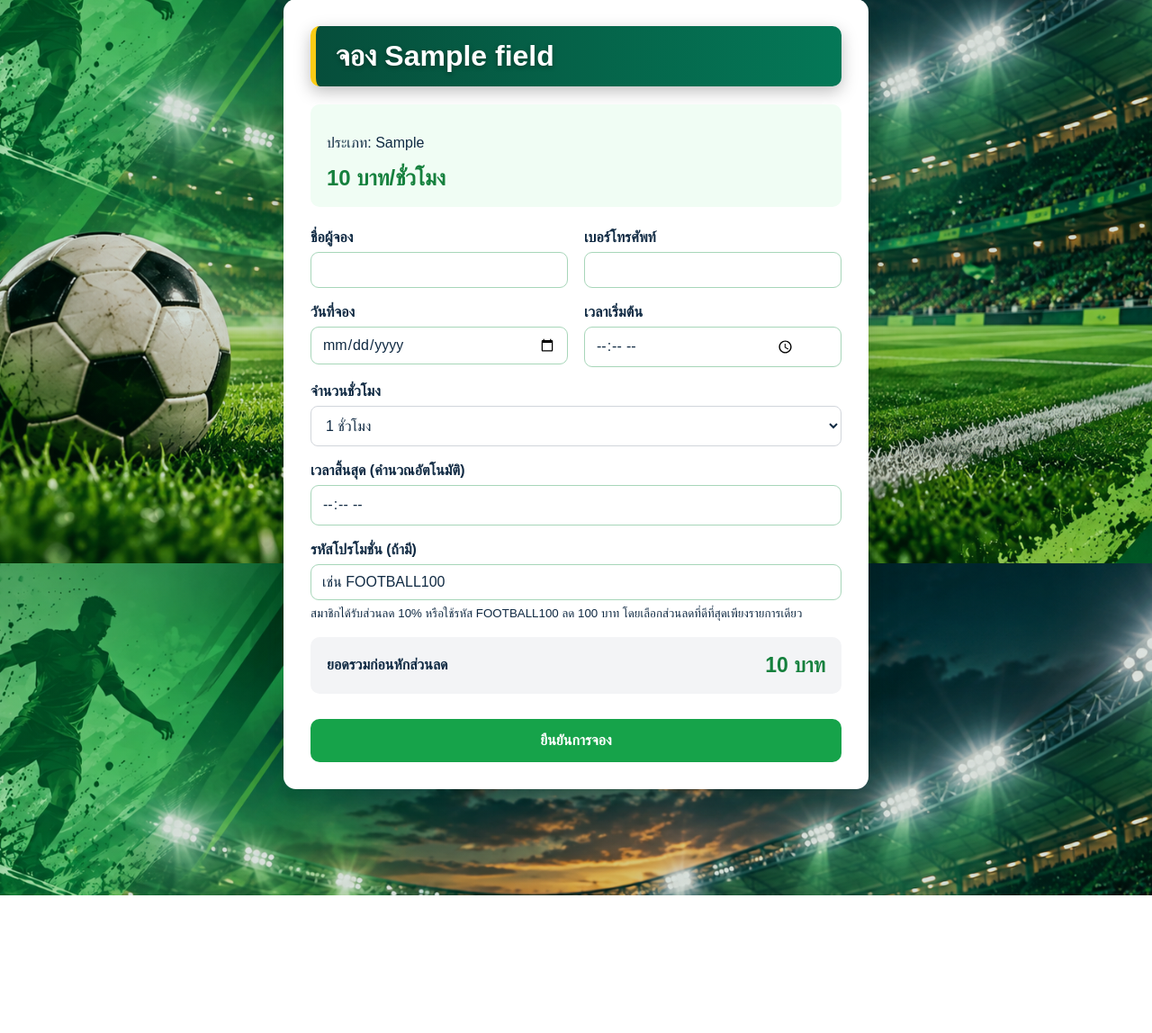
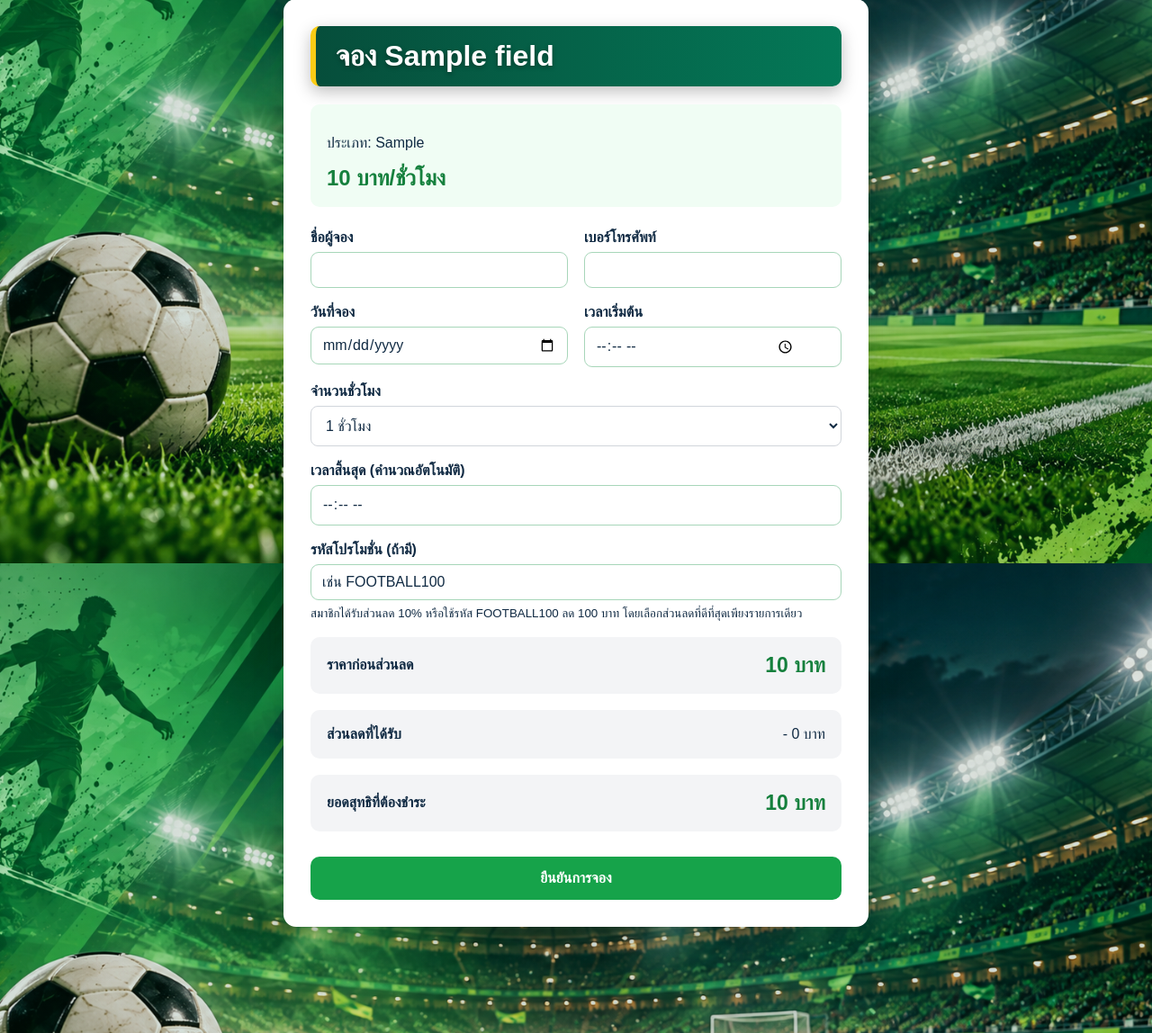
Before and after one commit to kotfly101-blip/football-booking-platform, a Flask app: page /book/1 in a window 1280 px wide. Shown: the part 174-1322 px from the top of the page at 90% size. Before the commit the page ends 1169 px from the top, so only its background shows below. Run offline with Flask 3, Linux system fonts and the light colour scheme; tables that the repository leaves empty hold one stand-in row (values such as "Sample post").

Commit message:
Fix booking discount and final price preview

```diff
--- a/app/templates/booking.html
+++ b/app/templates/booking.html
@@ -342,8 +342,16 @@
       </div>
 
       <div class="total-box full-width">
-        <strong>ยอดรวมก่อนหักส่วนลด</strong>
+        <strong>ราคาก่อนส่วนลด</strong>
         <span class="total-price" id="totalPrice">-</span>
+      </div>
+      <div class="total-box full-width">
+        <strong>ส่วนลดที่ได้รับ</strong>
+        <span id="discountPrice">-</span>
+      </div>
+      <div class="total-box full-width">
+        <strong>ยอดสุทธิที่ต้องชำระ</strong>
+        <span class="total-price" id="finalPrice">-</span>
       </div>
 
       <button type="submit" class="booking-btn full-width">
@@ -361,6 +369,13 @@ document.addEventListener("DOMContentLoaded", function () {
   const endTime = document.getElementById("end_time");
   const totalPrice = document.getElementById("totalPrice");
   const fieldPrice = document.getElementById("fieldPrice");
+  const discountPrice = document.getElementById("discountPrice");
+  const finalPrice = document.getElementById("finalPrice");
+  const promoInput = document.getElementById("promo_code");
+  const isMember = {{ 'true' if is_member else 'false' }};
+  const money = value => value.toLocaleString("th-TH", {
+    maximumFractionDigits: 0
+  }) + " บาท";
 
   const pricePerHour = Number(fieldPrice.dataset.price);
   const timePattern = /^([01]\d|2[0-3]):([0-5]\d)$/;
@@ -369,10 +384,14 @@ document.addEventListener("DOMContentLoaded", function () {
     const hours = Number(hoursSelect.value);
     const total = pricePerHour * hours;
 
-    totalPrice.textContent =
-      total.toLocaleString("th-TH", {
-        maximumFractionDigits: 0
-      }) + " บาท";
+    const memberDiscount = isMember ? Math.floor(total * 10 / 100) : 0;
+    const codeDiscount = promoInput.value.trim().toUpperCase() === "FOOTBALL100"
+      ? Math.min(100, total) : 0;
+    const discount = Math.max(memberDiscount, codeDiscount);
+
+    totalPrice.textContent = money(total);
+    discountPrice.textContent = "- " + money(discount);
+    finalPrice.textContent = money(total - discount);
 
     const timeValue = startTime.value.trim();
 
@@ -412,6 +431,7 @@ document.addEventListener("DOMContentLoaded", function () {
       String(minute).padStart(2, "0");
   }
 
+  promoInput.addEventListener("input", updateBooking);
   hoursSelect.addEventListener("change", updateBooking);
   startTime.addEventListener("input", updateBooking);
   startTime.addEventListener("change", updateBooking);
```
